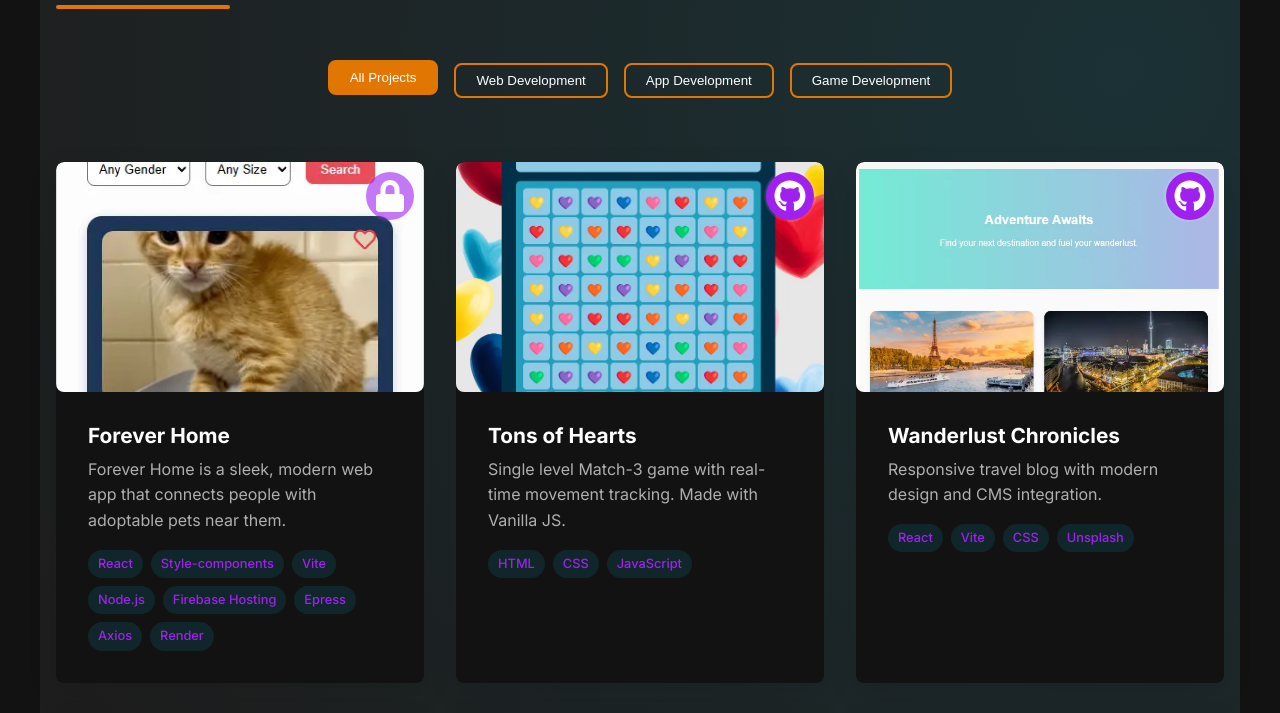
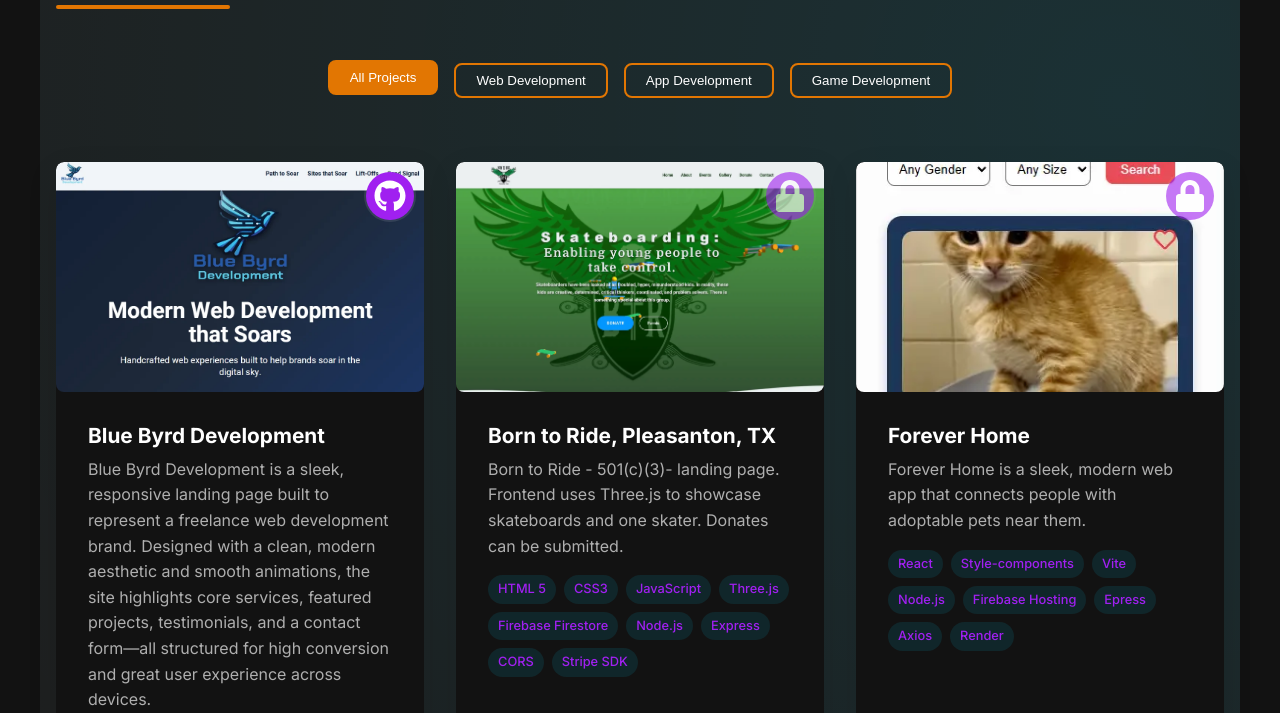
Before and after one commit to klb-dev/klb-portfolio, a React (Vite) app: page / in a window 1280 px wide. Shown: the part 2020-2733 px from the top of the page. Built offline with nearby package versions, Linux system fonts and the light colour scheme.

Commit message:
added BBD site

```diff
--- a/src/components/projects/Projects.jsx
+++ b/src/components/projects/Projects.jsx
@@ -8,68 +8,34 @@ const Projects = () => {
 
   // array of projects
   const projects = [
-    {
+       {
       id: 1,
-      title: "Forever Home",
+      title: "Blue Byrd Development",
       category: ["web", "app"],
-      image: "/assets/images/ForeverHome.webp",
+      image: "/assets/images/BBD-screenshot.webp",
       description:
-        "Forever Home is a sleek, modern web app that connects people with adoptable pets near them.",
+        "Blue Byrd Development is a sleek, responsive landing page built to represent a freelance web development brand. Designed with a clean, modern aesthetic and smooth animations, the site highlights core services, featured projects, testimonials, and a contact form—all structured for high conversion and great user experience across devices.",
       technologies: [
         "React",
-        "Style-components",
+        "TypeScript",
         "Vite",
+        "Tailwind CSS",
+        "Framer Motion",
         "Node.js",
-        "Firebase Hosting",
+        "CORS",
+        "Firebase Authentication",
+        "Firebase Firestore",
         "Epress",
         "Axios",
-        "Render",
+        "Vercel Hosting",
+        "Railway Backend",
+        "Admin Custom Dashboard",
       ],
-      link: "https://forever-home-b1dba.web.app/",
-      github: "",
-      private: true,
+      link: "https://bluebyrddevelopment.com",
+      github: "https://github.com/klb-dev/bbd-landing-client",
     },
-    {
+        {
       id: 2,
-      title: "Tons of Hearts",
-      category: "game",
-      image: "/assets/images/hearts-and-more-hearts.webp",
-      description:
-        "Single level Match-3 game with real-time movement tracking. Made with Vanilla JS.",
-      technologies: ["HTML", "CSS", "JavaScript"],
-      link: "https://klb-dev.github.io/hearts-and-more-hearts/",
-      github: "https://github.com/klb-dev/hearts-and-more-hearts",
-    },
-    {
-      id: 3,
-      title: "Wanderlust Chronicles",
-      category: "web",
-      image: "/assets/images/wc-travel-blog.webp",
-      description:
-        "Responsive travel blog with modern design and CMS integration.",
-      technologies: ["React", "Vite", "CSS", "Unsplash"],
-      link: "https://travel-log-b.netlify.app/",
-      github: "https://github.com/klb-dev/travel-log-blog",
-    },
-    {
-      id: 4,
-      title: "Infinity Chat",
-      category: "app",
-      image: "/assets/images/infinity-chat.webp",
-      description:
-        "A real-time, responsive direct messaging chat app built with React, Firebase, and styled-components. Supports email login, guest mode, emoji reactions, typing indicators, and dark/light mode — all deployed via Firebase Hosting.",
-      technologies: [
-        "Vite",
-        "React",
-        "Firebase",
-        "Styled-components",
-        "React Icons/Emojis",
-      ],
-      link: "https://infinity-chat-ed2a5.web.app",
-      github: "https://github.com/klb-dev/infinity-chat-app",
-    },
-    {
-      id: 5,
       title: "Born to Ride, Pleasanton, TX",
       category: "web",
       image: "/assets/images/bornToRide.webp",
@@ -91,7 +57,67 @@ const Projects = () => {
       private: true,
     },
     {
+      id: 3,
+      title: "Forever Home",
+      category: ["web", "app"],
+      image: "/assets/images/ForeverHome.webp",
+      description:
+        "Forever Home is a sleek, modern web app that connects people with adoptable pets near them.",
+      technologies: [
+        "React",
+        "Style-components",
+        "Vite",
+        "Node.js",
+        "Firebase Hosting",
+        "Epress",
+        "Axios",
+        "Render",
+      ],
+      link: "https://forever-home-b1dba.web.app/",
+      github: "",
+      private: true,
+    },
+    {
+      id: 4,
+      title: "Tons of Hearts",
+      category: "game",
+      image: "/assets/images/hearts-and-more-hearts.webp",
+      description:
+        "Single level Match-3 game with real-time movement tracking. Made with Vanilla JS.",
+      technologies: ["HTML", "CSS", "JavaScript"],
+      link: "https://klb-dev.github.io/hearts-and-more-hearts/",
+      github: "https://github.com/klb-dev/hearts-and-more-hearts",
+    },
+    {
+      id: 5,
+      title: "Wanderlust Chronicles",
+      category: "web",
+      image: "/assets/images/wc-travel-blog.webp",
+      description:
+        "Responsive travel blog with modern design and CMS integration.",
+      technologies: ["React", "Vite", "CSS", "Unsplash"],
+      link: "https://travel-log-b.netlify.app/",
+      github: "https://github.com/klb-dev/travel-log-blog",
+    },
+    {
       id: 6,
+      title: "Infinity Chat",
+      category: "app",
+      image: "/assets/images/infinity-chat.webp",
+      description:
+        "A real-time, responsive direct messaging chat app built with React, Firebase, and styled-components. Supports email login, guest mode, emoji reactions, typing indicators, and dark/light mode — all deployed via Firebase Hosting.",
+      technologies: [
+        "Vite",
+        "React",
+        "Firebase",
+        "Styled-components",
+        "React Icons/Emojis",
+      ],
+      link: "https://infinity-chat-ed2a5.web.app",
+      github: "https://github.com/klb-dev/infinity-chat-app",
+    },
+    {
+      id: 7,
       title: "Password Generator",
       category: ["web", "app"],
       image: "/assets/images/passwordGenerator.webp",
@@ -102,7 +128,7 @@ const Projects = () => {
       github: "https://github.com/klb-dev/password-generator",
     },
     {
-      id: 7,
+      id: 8,
       title: "My To Do List",
       category: ["web", "app"],
       image: "/assets/images/toDoList.webp",
@@ -113,7 +139,7 @@ const Projects = () => {
       github: "https://github.com/klb-dev/todoList",
     },
     {
-      id: 8,
+      id: 9,
       title: "Tech Skills Icon Burst",
       category: "web",
       image: "/assets/images/TechIconsBurst.webp",
@@ -124,7 +150,7 @@ const Projects = () => {
       github: "https://github.com/klb-dev/techSkillsIconBurst",
     },
     {
-      id: 9,
+      id: 10,
       title: "Glowing Buttons",
       category: "web",
       image: "/assets/images/glowingBtn.webp",
@@ -135,7 +161,7 @@ const Projects = () => {
       github: "https://github.com/klb-dev/glowingButton",
     },
     {
-      id: 10,
+      id: 11,
       title: "Star Field Animation",
       category: "web",
       image: "/assets/images/Starfield.webp",
```
Also changed, not shown: public/assets/images/BBD-screenshot.webp (added), src/assets/BBD-screenshot.png (added).
